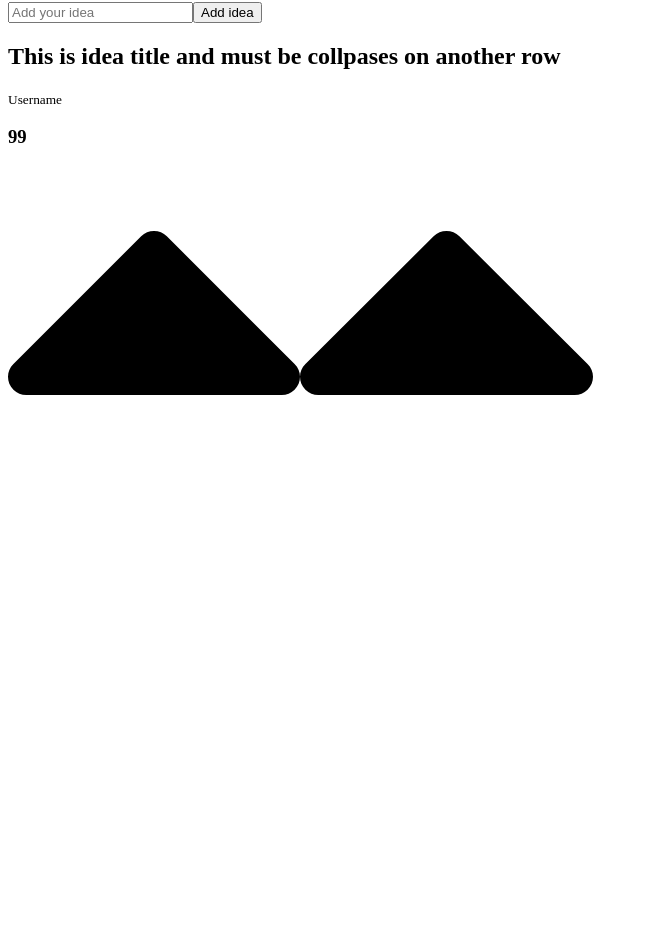
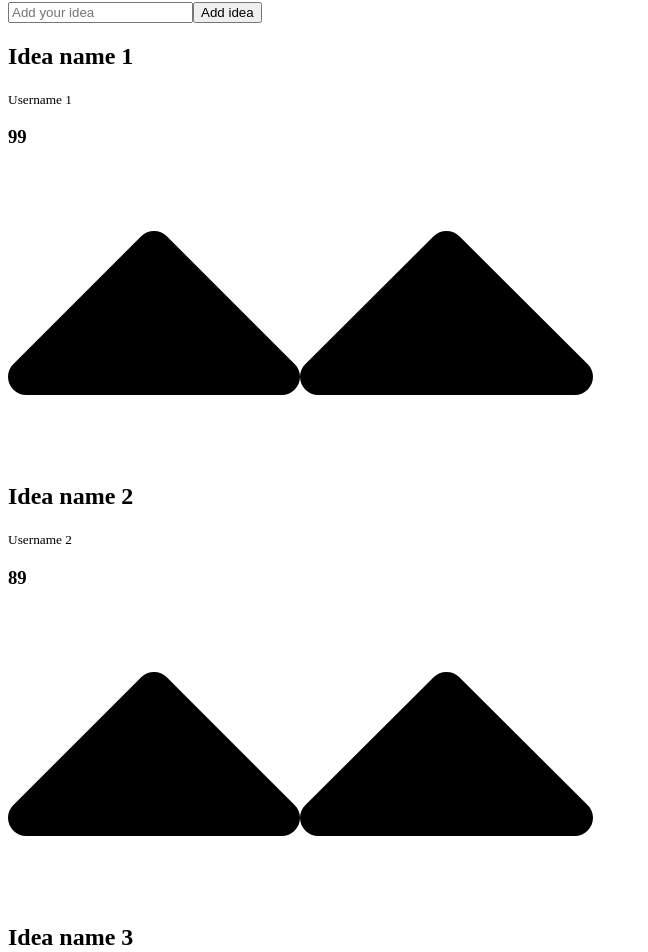
Before and after one commit to LITULANDIO/Idea-box, a Vue app: page / in a window 1280 px wide. Shown: the part 78-1030 px from the top of the page, without its empty margins (0-648 px from the left). Before the commit the page ends 800 px from the top, so only its background shows below. Built offline with nearby package versions, Linux system fonts and the light colour scheme.

Commit message:
create cmp AppIdea & inject json ideas

```diff
--- a/src/App.vue
+++ b/src/App.vue
@@ -6,29 +6,15 @@
     <h1 class="mb-5 text-4xl text-center">Ideabox</h1>
 
 <!--Add idea-->
-    <section class="mb-6">
+<section class="mb-6">
       <form class="sm:flex">
         <input class="w-full p-3 sm:flex-auto" type="text" required placeholder="Add your idea"/>
         <input class="w-full p-2 bg-gray-600 text-white sm:flex-1" type="submit" value="Add idea"/>
       </form>
     </section>
 
-<!--Idea item-->
-    <article class="p-3 rounded-lg bg-gray-300 sm:flex sm:items-center">
-      <section class="text-center sm:flex-1 sm:text-left">
-        <h2 class="text-xl sm:leading-6 sm:text-2xl">This is idea title and must be collpases on another row</h2>
-        <small>Username</small>
-      </section>
 
-<!--Vote-->
-      <section class="pt-3 border-t-2 mt-6 border-black sm:pt-0 sm:pl-3 sm:border-t-0 sm:border-l-2 sm:mt-0 sm:flex sm:items-center">
-        <h3 class="text-3xl font-bold text-center ml-3 mr-3">99</h3>
-        <nav class="flex justify-center sm:block">
-          <img class="w-10 cursor-pointer" src="./assets/arrow-up.svg" alt="Vote up" />
-          <img class="w-10 cursor-pointer transform rotate-180" src="./assets/arrow-up.svg" alt="Vote down" />
-        </nav>
-      </section>
-    </article>
+    <AppIdea v-for="(idea, $index) in ideas" :key="$index" :idea="idea"/>
 
 
   </div>
@@ -39,10 +25,20 @@
 </template>
 
 <script>
+import AppIdea from '@/components/AppIdea';
+import seed from "@/seed.json";
+import { ref } from "vue";
 
 export default {
   name: "App",
   components: {
+    AppIdea
+  },
+  setup(){
+    const ideas = ref(seed.ideas);
+
+    return { ideas }
+
   }
 };
 </script>
--- /dev/null
+++ b/src/components/AppIdea.vue
@@ -0,0 +1,38 @@
+<template>
+<div>
+   <!--Idea item-->
+    <article class="p-3 mb-4 rounded-lg bg-gray-300 sm:flex sm:items-center">
+      <section class="text-center sm:flex-1 sm:text-left">
+        <h2 class="text-xl sm:leading-6 sm:text-2xl">{{ idea.name }}</h2>
+        <small>{{ idea.userName }}</small>
+      </section>
+
+<!--Vote-->
+      <section class="pt-3 border-t-2 mt-6 border-black sm:pt-0 sm:pl-3 sm:border-t-0 sm:border-l-2 sm:mt-0 sm:flex sm:items-center">
+        <h3 class="text-3xl font-bold text-center ml-3 mr-3">{{ idea.votes }}</h3>
+        <nav class="flex justify-center sm:block">
+          <img class="w-10 cursor-pointer" src="@/assets/arrow-up.svg" alt="Vote up" />
+          <img class="w-10 cursor-pointer transform rotate-180" src="@/assets/arrow-up.svg" alt="Vote down" />
+        </nav>
+      </section>
+    </article>
+</div>
+</template>
+
+<script>
+
+export default {
+    name: 'AppIdea',
+    props:{
+        idea:{
+            type: Object,
+            required: true
+        }
+    }
+
+}
+</script>
+
+<style>
+
+</style>
--- /dev/null
+++ b/src/seed.json
@@ -0,0 +1,29 @@
+{
+    "ideas": [
+        {
+            "name": "Idea name 1",
+            "userName": "Username 1",
+            "votes": 99
+        },
+        {
+            "name": "Idea name 2",
+            "userName": "Username 2",
+            "votes": 89
+        },
+        {
+            "name": "Idea name 3",
+            "userName": "Username 3",
+            "votes": 79
+        },
+        {
+            "name": "Idea name 4",
+            "userName": "Username 4",
+            "votes": 69
+        },
+        {
+            "name": "Idea name 5",
+            "userName": "Username 5",
+            "votes": 59
+        }
+    ]
+}
```
